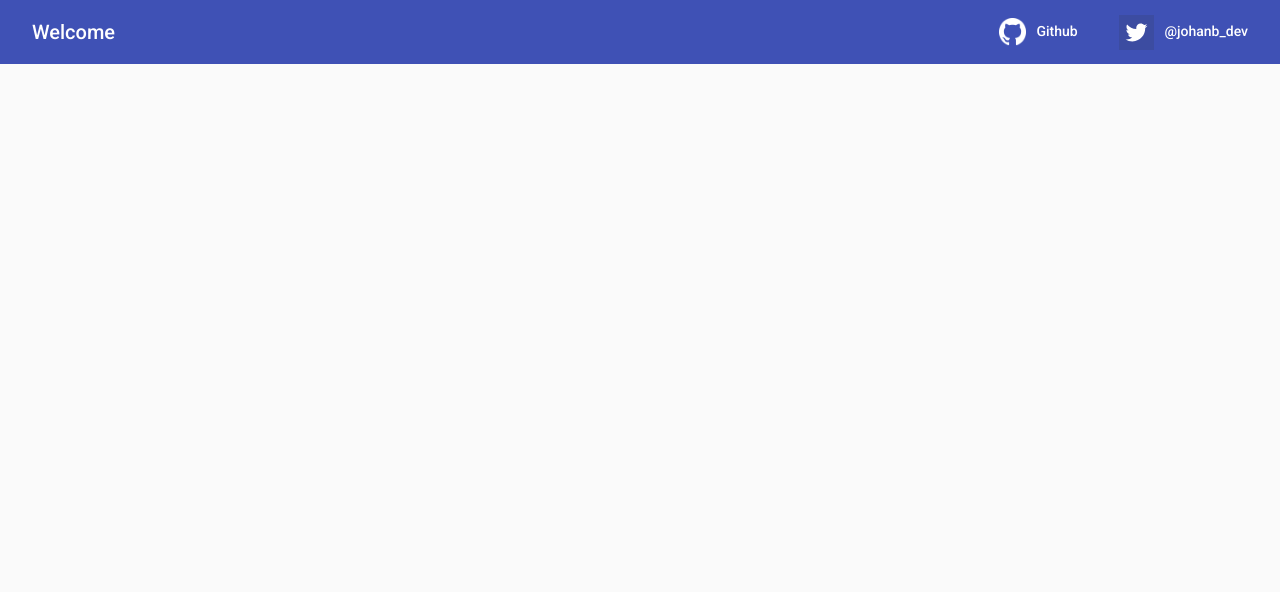
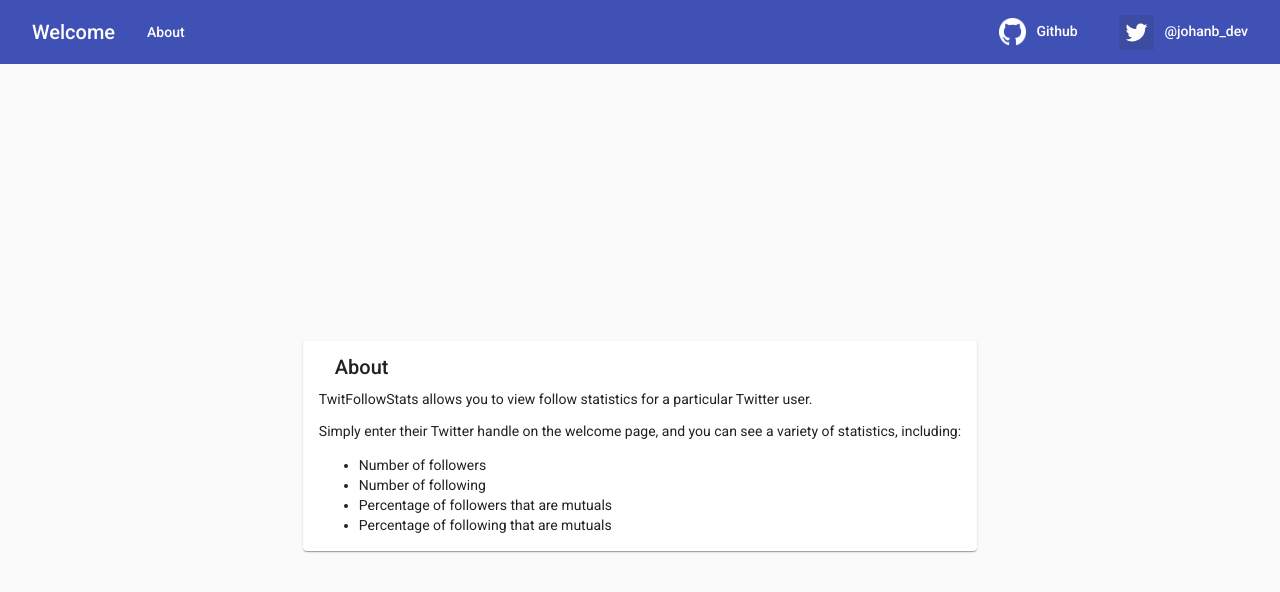
Before and after one commit to relativeabsolute/twit-follow-stats, an Angular app in the folder frontend/: page /about in a window 1280 px wide. Before the commit this address led to /. Shown: the top 592 px of the page. Built offline with nearby package versions, Linux system fonts and the light colour scheme.

Commit message:
added about page

```diff
--- /dev/null
+++ b/frontend/src/app/about/about-routing.module.ts
@@ -0,0 +1,12 @@
+import { NgModule } from '@angular/core';
+import { Routes, RouterModule } from '@angular/router';
+
+import { AboutComponent } from './about.component';
+
+const routes: Routes = [{ path: '', component: AboutComponent }];
+
+@NgModule({
+  imports: [RouterModule.forChild(routes)],
+  exports: [RouterModule]
+})
+export class AboutRoutingModule { }
--- /dev/null
+++ b/frontend/src/app/about/about.component.html
@@ -0,0 +1,17 @@
+<div class="center-container">
+    <mat-card>
+        <mat-card-header>
+            <mat-card-title>About</mat-card-title>
+        </mat-card-header>
+        <mat-card-content>
+            <p>TwitFollowStats allows you to view follow statistics for a particular Twitter user.</p>
+            <p>Simply enter their Twitter handle on the welcome page, and you can see a variety of statistics, including:</p>
+            <ul>
+                <li>Number of followers</li>
+                <li>Number of following</li>
+                <li>Percentage of followers that are mutuals</li>
+                <li>Percentage of following that are mutuals</li>
+            </ul>
+        </mat-card-content>
+    </mat-card>
+</div>
--- /dev/null
+++ b/frontend/src/app/about/about.component.ts
@@ -0,0 +1,15 @@
+import { Component, OnInit } from '@angular/core';
+
+@Component({
+  selector: 'about',
+  templateUrl: './about.component.html',
+  styleUrls: ['./about.component.less']
+})
+export class AboutComponent implements OnInit {
+
+  constructor() { }
+
+  ngOnInit(): void {
+  }
+
+}
--- a/frontend/src/app/app-routing.module.ts
+++ b/frontend/src/app/app-routing.module.ts
@@ -10,6 +10,7 @@ const routes: Routes = [
     { path: '', redirectTo: '/user-handle-form', pathMatch: 'full' },
     { path: 'user-search', loadChildren: () => import('./user-search/user-search.module').then(m => m.UserSearchModule) },
     { path: 'shared', loadChildren: () => import('./shared/shared.module').then(m => m.SharedModule) },
+    { path: 'about', loadChildren: () => import('./about/about.module').then(m => m.AboutModule) },
 ];
 
 @NgModule({
--- a/frontend/src/app/app.component.html
+++ b/frontend/src/app/app.component.html
@@ -1,6 +1,7 @@
 <mat-toolbar color="primary">
     <!--TODO: make welcome font bigger-->
     <a mat-button aria-label="Main logo" href="#" title="Welcome"><h1>Welcome</h1></a>
+    <a mat-button aria-label="About" routerLink="/about">About</a>
     <span class="spacer"></span>
     <a
         mat-button
```
Also changed, not shown: frontend/src/app/about/about.module.ts (added, +12 -0 lines), frontend/src/app/about/about.component.less (added), 1 other file (tests, documents, lock files or other folders).
